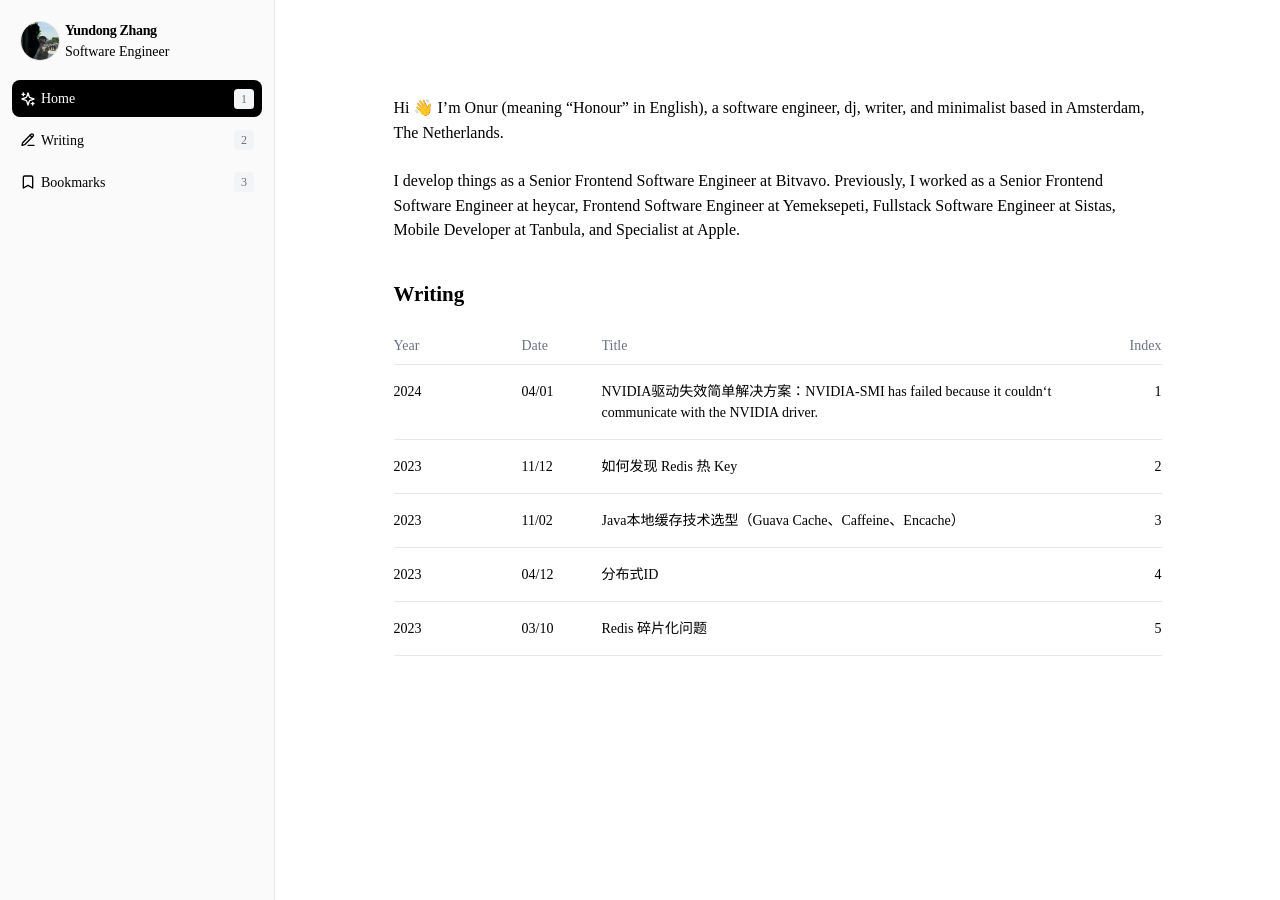
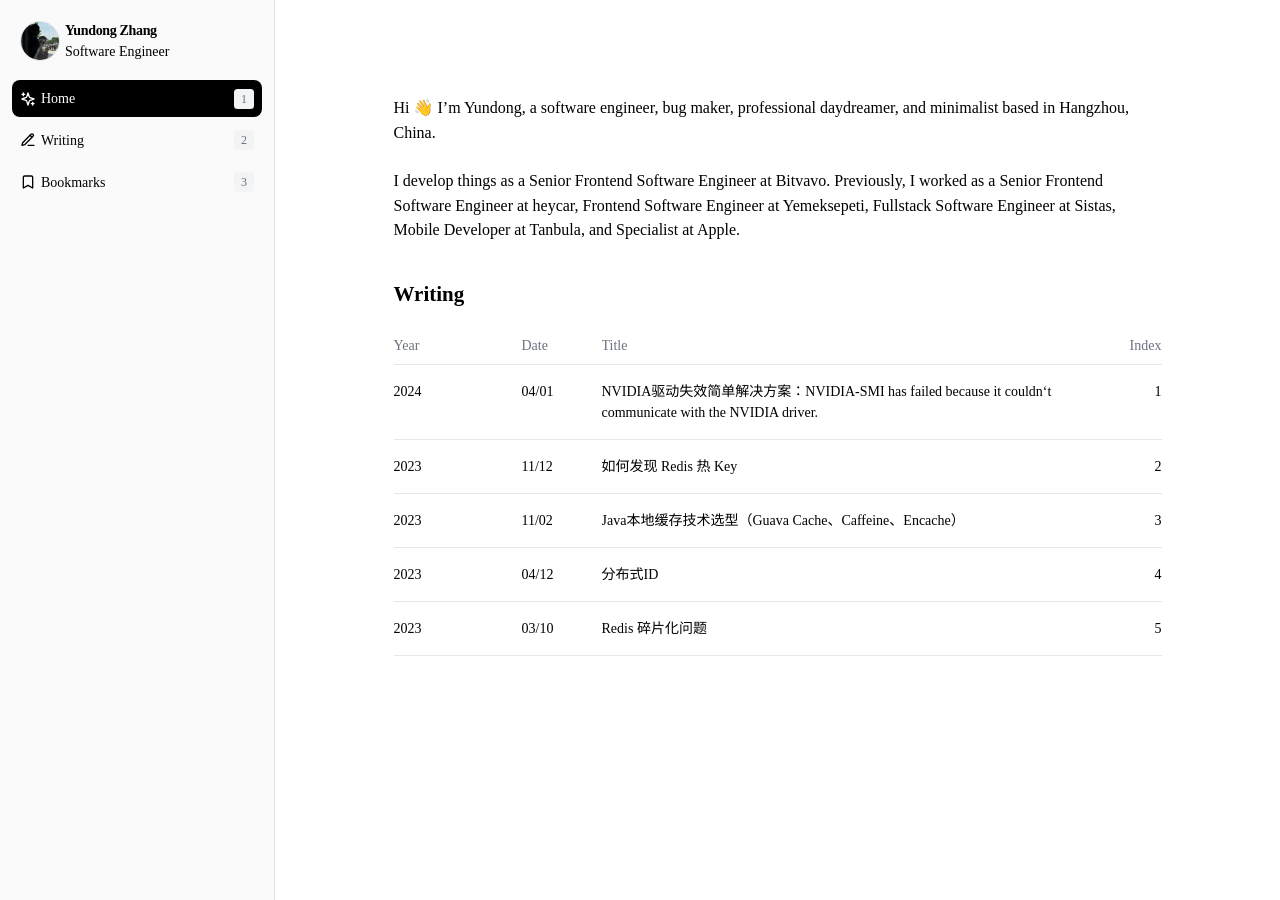
Before and after one commit to isyundong/jam-jekyll-theme, a Jekyll site: the page built from index.html, in a window 1280 px wide. Built offline with Jekyll 4.4.1, drawn with Linux system fonts in a browser that asks for light colours.

```diff
--- a/_config.yml
+++ b/_config.yml
@@ -3,7 +3,7 @@
 job: Software Engineer
 
 home_author_destination: |
-  Hi 👋 I'm Onur (meaning "Honour" in English), a software engineer, dj, writer, and minimalist based in Amsterdam, The Netherlands.
+  Hi 👋 I’m Yundong, a software engineer, bug maker, professional daydreamer, and minimalist based in Hangzhou, China.
 
   I develop things as a Senior Frontend Software Engineer at Bitvavo. Previously, I worked as a Senior Frontend Software Engineer at heycar, Frontend Software Engineer at Yemeksepeti, Fullstack Software Engineer at Sistas, Mobile Developer at Tanbula, and Specialist at Apple.
 
```
